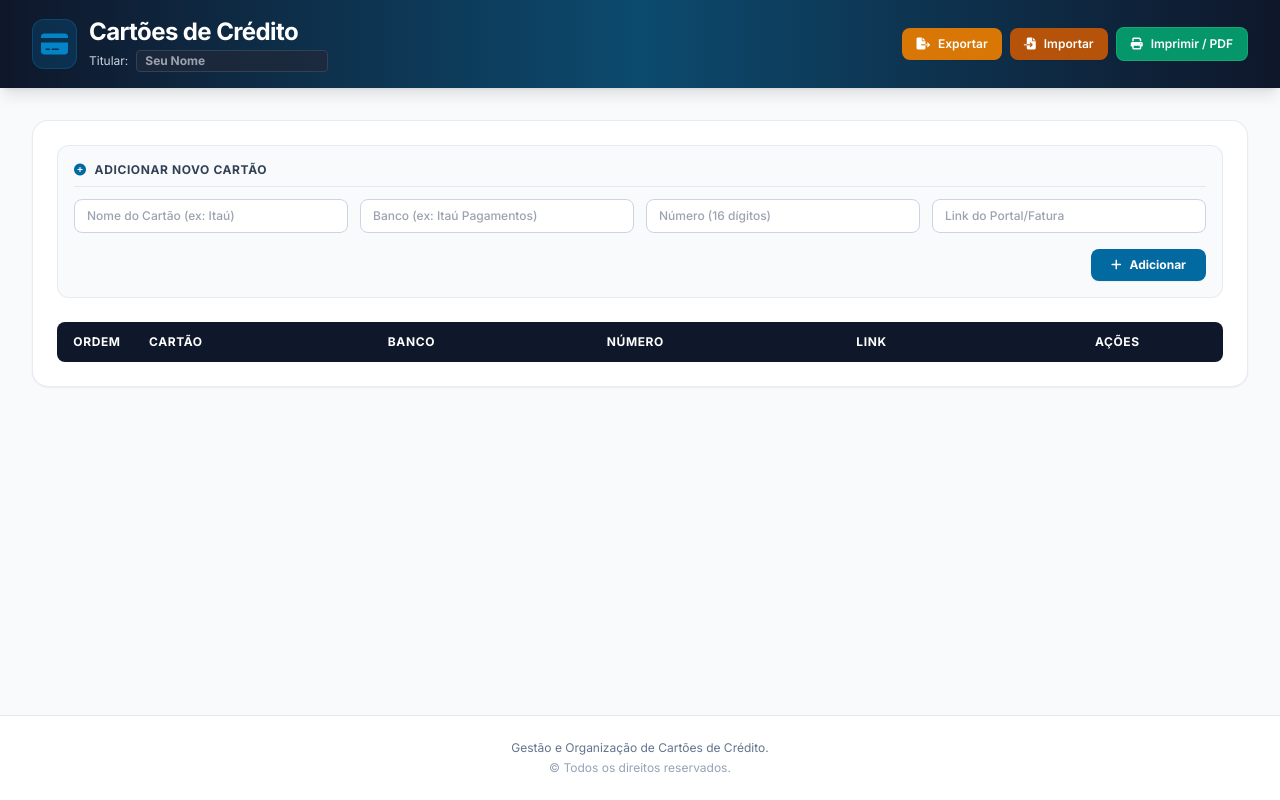
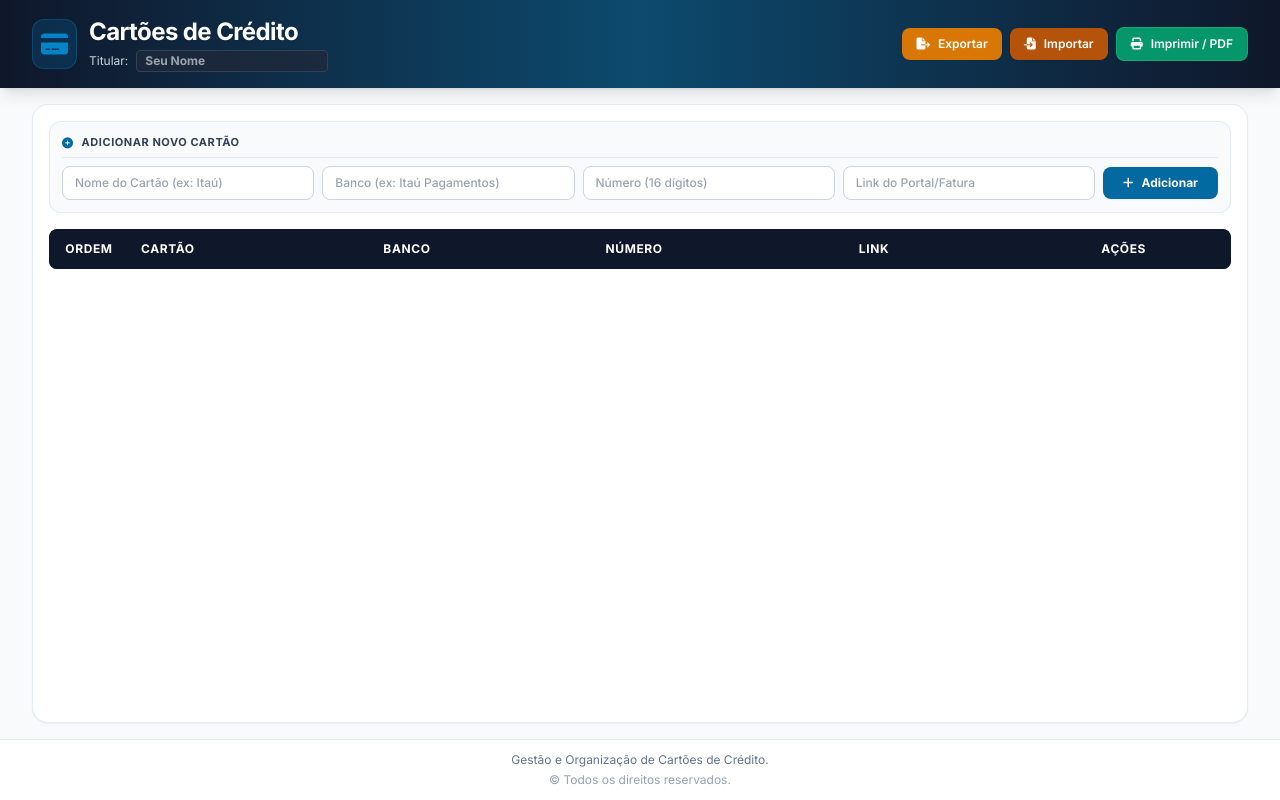
Before and after one commit to centersoft-web/management-center, a plain HTML site: page Gestão Cartões de Credito.html in a window 1280 px wide. Drawn offline with nearby package versions, Linux system fonts and the light colour scheme.

Commit message:
Add files via upload

```diff
--- a/Gestão Cartões de Credito.html
+++ b/Gestão Cartões de Credito.html
@@ -4,68 +4,50 @@
     <meta charset="UTF-8">
     <meta name="viewport" content="width=device-width, initial-scale=1.0">
     <title>Gestão de Cartões de Crédito</title>
-    <!-- Tailwind CSS CDN -->
     <script src="https://cdn.tailwindcss.com"></script>
-    <!-- Font Awesome Icons -->
     <link rel="stylesheet" href="https://cdnjs.cloudflare.com/ajax/libs/font-awesome/6.4.0/css/all.min.css">
-    <!-- Google Fonts -->
     <link href="https://fonts.googleapis.com/css2?family=Inter:wght@300;400;500;600;700;800&display=swap" rel="stylesheet">
     <script>
         tailwind.config = {
             theme: {
                 extend: {
-                    fontFamily: {
-                        sans: ['Inter', 'sans-serif'],
-                    },
+                    fontFamily: { sans: ['Inter', 'sans-serif'] },
                     colors: {
-                        brand: {
-                            50: '#f0f9ff',
-                            100: '#e0f2fe',
-                            500: '#0284c7',
-                            600: '#0369a1',
-                            700: '#035485',
-                            800: '#075985',
-                            900: '#0c4a6e',
-                        },
-                        emerald: {
-                            500: '#10b981',
-                            600: '#059669',
-                            700: '#047857',
-                        }
+                        brand: { 50:'#f0f9ff',100:'#e0f2fe',500:'#0284c7',600:'#0369a1',700:'#035485',800:'#075985',900:'#0c4a6e' },
+                        emerald: { 500:'#10b981',600:'#059669',700:'#047857' }
                     }
                 }
             }
         }
     </script>
     <style>
-        /* Scrollbar personalizada */
-        ::-webkit-scrollbar {
-            width: 6px;
-            height: 6px;
-        }
-        ::-webkit-scrollbar-track {
-            background: #f1f5f9;
-        }
-        ::-webkit-scrollbar-thumb {
-            background: #cbd5e1;
-            border-radius: 4px;
-        }
-        ::-webkit-scrollbar-thumb:hover {
-            background: #94a3b8;
+        ::-webkit-scrollbar { width: 6px; height: 6px; }
+        ::-webkit-scrollbar-track { background: #f1f5f9; }
+        ::-webkit-scrollbar-thumb { background: #cbd5e1; border-radius: 4px; }
+        ::-webkit-scrollbar-thumb:hover { background: #94a3b8; }
+
+        /* Cabeçalho da tabela fixo ao rolar o corpo */
+        .table-container thead th {
+            position: sticky;
+            top: 0;
+            z-index: 10;
+            background: #0f172a;
         }
 
-        /* Elemento de Cabeçalho de Impressão (Escondido na tela) */
         #print-header { display: none; }
 
-        /* Estilos de Impressão */
         @media print {
+            html, body { height: auto !important; overflow: visible !important; }
+            main, #section-cartao, .table-container {
+                flex: none !important;
+                height: auto !important;
+                min-height: 0 !important;
+                overflow: visible !important;
+            }
             header, .no-print, button, input[type="file"], .add-form {
                 display: none !important;
             }
-            body {
-                background: white !important;
-                color: black !important;
-            }
+            body { background: white !important; color: black !important; }
             #print-header {
                 display: block !important;
                 text-align: center;
@@ -75,38 +57,21 @@
             }
             #print-header h2 { margin: 0; font-size: 20px; text-transform: uppercase; color: #0f172a; font-weight: 800; }
             #print-header p { margin: 4px 0 0; font-size: 12px; color: #475569; font-weight: 600; }
-
-            main {
-                max-width: 100% !important;
-                padding: 0 !important;
-                margin: 0 !important;
-            }
-            .shadow-sm, .shadow-xl, .shadow-lg {
-                box-shadow: none !important;
-            }
-            .border {
-                border-color: #e2e8f0 !important;
-            }
-            table {
-                width: 100% !important;
-                border: 1px solid #cbd5e1 !important;
-            }
+            main { max-width: 100% !important; padding: 0 !important; margin: 0 !important; }
+            .shadow-sm, .shadow-xl, .shadow-lg { box-shadow: none !important; }
+            .border { border-color: #e2e8f0 !important; }
+            table { width: 100% !important; border: 1px solid #cbd5e1 !important; }
             th {
                 background-color: #0f172a !important;
                 color: white !important;
                 -webkit-print-color-adjust: exact;
                 print-color-adjust: exact;
             }
-            td input {
-                border: none !important;
-                background: transparent !important;
-                padding: 0 !important;
-                font-weight: 600 !important;
-            }
+            td input { border: none !important; background: transparent !important; padding: 0 !important; font-weight: 600 !important; }
         }
     </style>
 </head>
-<body class="bg-slate-50 text-slate-800 font-sans antialiased min-h-screen flex flex-col justify-between">
+<body class="bg-slate-50 text-slate-800 font-sans antialiased h-screen overflow-hidden flex flex-col">
 
     <div id="print-header">
         <h2>Relatório de Cartões de Crédito</h2>
@@ -114,8 +79,7 @@
         <p>Data de emissão: <span id="print-date"></span></p>
     </div>
 
-    <!-- Header Navbar Sticky -->
-    <header class="bg-gradient-to-r from-slate-900 via-brand-900 to-slate-900 text-white shadow-lg sticky top-0 z-50">
+    <header class="shrink-0 bg-gradient-to-r from-slate-900 via-brand-900 to-slate-900 text-white shadow-lg z-50">
         <div class="max-w-7xl mx-auto px-4 sm:px-6 lg:px-8 py-4 flex flex-col sm:flex-row justify-between items-center gap-4">
             <div class="flex items-center gap-3">
                 <div class="p-2 bg-brand-500/20 rounded-xl border border-brand-500/30">
@@ -148,33 +112,30 @@
         </div>
     </header>
 
-    <!-- Conteúdo Principal -->
-    <main id="main-content" class="max-w-7xl mx-auto px-4 sm:px-6 lg:px-8 py-8 w-full flex-grow space-y-6">
+    <main id="main-content" class="max-w-7xl mx-auto px-4 sm:px-6 lg:px-8 py-4 w-full flex-1 min-h-0 flex flex-col overflow-hidden">
 
-        <div id="section-cartao" class="bg-white rounded-2xl border border-slate-200/80 shadow-sm p-6 space-y-6">
+        <div id="section-cartao" class="bg-white rounded-2xl border border-slate-200/80 shadow-sm p-4 flex-1 min-h-0 flex flex-col gap-4">
 
-            <!-- Form de Adição -->
-            <div class="add-form bg-slate-50 border border-slate-200/80 p-4 rounded-xl space-y-3 no-print">
-                <div class="border-b border-slate-200 pb-2">
-                    <h2 class="text-xs font-bold uppercase tracking-wider text-slate-700 flex items-center gap-2">
+            <!-- Form de Adição (botão inline) -->
+            <div class="add-form shrink-0 bg-slate-50 border border-slate-200/80 p-3 rounded-xl space-y-2 no-print">
+                <div class="border-b border-slate-200 pb-1.5">
+                    <h2 class="text-[11px] font-bold uppercase tracking-wider text-slate-700 flex items-center gap-2">
                         <i class="fa-solid fa-plus-circle text-brand-600"></i> Adicionar Novo Cartão
                     </h2>
                 </div>
-                <div class="grid grid-cols-1 sm:grid-cols-2 lg:grid-cols-4 gap-3">
-                    <input type="text" id="cartaoF1" placeholder="Nome do Cartão (ex: Itaú)" class="w-full px-3 py-2 bg-white border border-slate-300 rounded-lg text-slate-900 text-xs font-medium focus:ring-2 focus:ring-brand-500 focus:outline-none transition">
-                    <input type="text" id="cartaoF2" placeholder="Banco (ex: Itaú Pagamentos)" class="w-full px-3 py-2 bg-white border border-slate-300 rounded-lg text-slate-900 text-xs font-medium focus:ring-2 focus:ring-brand-500 focus:outline-none transition">
-                    <input type="text" id="cartaoF3" placeholder="Número (16 dígitos)" class="w-full px-3 py-2 bg-white border border-slate-300 rounded-lg text-slate-900 text-xs font-medium focus:ring-2 focus:ring-brand-500 focus:outline-none transition">
-                    <input type="text" id="cartaoF4" placeholder="Link do Portal/Fatura" class="w-full px-3 py-2 bg-white border border-slate-300 rounded-lg text-slate-900 text-xs font-medium focus:ring-2 focus:ring-brand-500 focus:outline-none transition">
-                </div>
-                <div class="flex justify-end pt-1">
-                    <button class="bg-brand-600 hover:bg-brand-700 text-white font-bold text-xs px-5 py-2 rounded-lg shadow-sm transition flex items-center gap-2" onclick="addItem()">
+                <div class="flex flex-wrap gap-2 items-center">
+                    <input type="text" id="cartaoF1" placeholder="Nome do Cartão (ex: Itaú)" class="flex-1 min-w-[150px] px-3 py-2 bg-white border border-slate-300 rounded-lg text-slate-900 text-xs font-medium focus:ring-2 focus:ring-brand-500 focus:outline-none transition">
+                    <input type="text" id="cartaoF2" placeholder="Banco (ex: Itaú Pagamentos)" class="flex-1 min-w-[150px] px-3 py-2 bg-white border border-slate-300 rounded-lg text-slate-900 text-xs font-medium focus:ring-2 focus:ring-brand-500 focus:outline-none transition">
+                    <input type="text" id="cartaoF3" placeholder="Número (16 dígitos)" class="flex-1 min-w-[150px] px-3 py-2 bg-white border border-slate-300 rounded-lg text-slate-900 text-xs font-medium focus:ring-2 focus:ring-brand-500 focus:outline-none transition">
+                    <input type="text" id="cartaoF4" placeholder="Link do Portal/Fatura" class="flex-1 min-w-[150px] px-3 py-2 bg-white border border-slate-300 rounded-lg text-slate-900 text-xs font-medium focus:ring-2 focus:ring-brand-500 focus:outline-none transition">
+                    <button class="shrink-0 bg-brand-600 hover:bg-brand-700 text-white font-bold text-xs px-5 py-2 rounded-lg shadow-sm transition flex items-center justify-center gap-2 whitespace-nowrap" onclick="addItem()">
                         <i class="fa-solid fa-plus"></i> Adicionar
                     </button>
                 </div>
             </div>
 
-            <!-- Tabela Responsiva -->
-            <div class="table-container overflow-x-auto">
+            <!-- Tabela com cabeçalho fixo + scroll vertical no corpo -->
+            <div class="table-container flex-1 min-h-0 overflow-auto rounded-lg">
                 <table class="w-full text-left border-collapse text-xs">
                     <thead>
                         <tr class="bg-slate-900 text-white uppercase tracking-wider font-semibold">
@@ -193,8 +154,7 @@
 
     </main>
 
-    <!-- Rodapé -->
-    <footer class="bg-white border-t border-slate-200 py-6 text-center text-xs text-slate-500">
+    <footer class="shrink-0 bg-white border-t border-slate-200 py-3 text-center text-xs text-slate-500">
         <div class="max-w-7xl mx-auto px-4">
             <p>Gestão e Organização de Cartões de Crédito.</p>
             <p class="mt-1 text-slate-400">&copy; Todos os direitos reservados.</p>
@@ -300,7 +260,7 @@
         }
 
         function removeItem(index) {
-            if(confirm("Excluir este cartão?")) { data.cartao.splice(index, 1); render(); }
+            if (confirm("Excluir este cartão?")) { data.cartao.splice(index, 1); render(); }
         }
 
         function limparFormulario() {
@@ -308,7 +268,7 @@
         }
 
         function copiar(texto, btn) {
-            if(!texto || texto === "") return;
+            if (!texto || texto === "") return;
             navigator.clipboard.writeText(texto);
             const old = btn.innerText; btn.innerText = "Copiado!";
             setTimeout(() => { btn.innerText = old; }, 1000);
@@ -323,7 +283,7 @@
             const min = String(agora.getMinutes()).padStart(2, '0');
             const nomeArquivo = `Cartões_de_Crédito_${ano}_${dia}-${mes}-${ano}_${hora}h${min}.json`;
 
-            const blob = new Blob([JSON.stringify(data)], {type: "application/json"});
+            const blob = new Blob([JSON.stringify(data)], { type: "application/json" });
             const url = URL.createObjectURL(blob);
             const a = document.createElement('a');
             a.href = url;
@@ -337,8 +297,8 @@
             reader.onload = (ev) => {
                 try {
                     const imported = JSON.parse(ev.target.result);
-                    if(imported.cartao) { data = imported; render(); }
-                } catch(err) { alert("Arquivo inválido."); }
+                    if (imported.cartao) { data = imported; render(); }
+                } catch (err) { alert("Arquivo inválido."); }
             };
             reader.readAsText(e.target.files[0]);
         }
```
